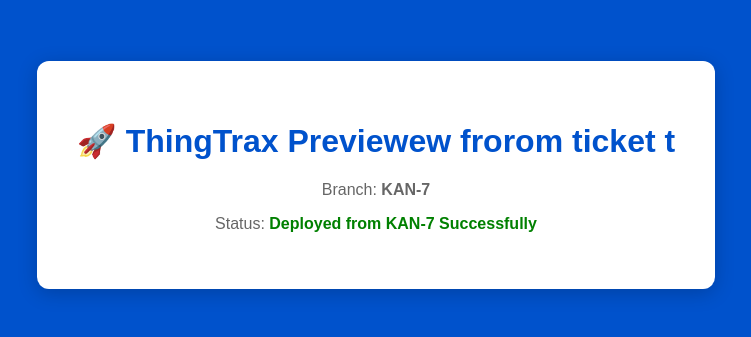
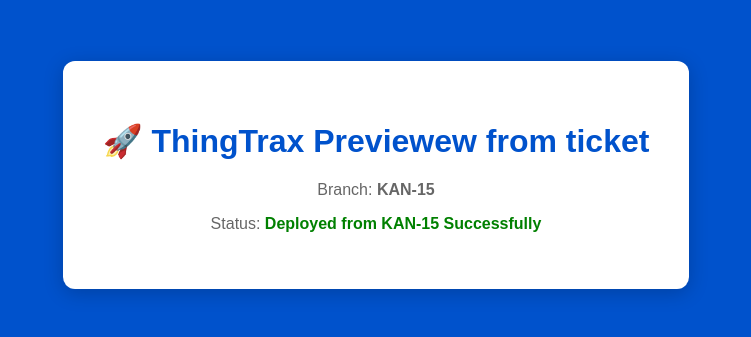
Before and after one commit to hteenvan/environment-preview, a website: page index.html in a window 1280 px wide. Shown: the part 225-562 px from the top of the page, without its empty margins (264-1015 px from the left). Drawn offline with Linux system fonts and the light colour scheme.

Commit message:
Update index.html

```diff
--- a/index.html
+++ b/index.html
@@ -27,9 +27,9 @@
 </head>
 <body>
   <div class="card">
-    <h1>🚀 ThingTrax Previewew frorom ticket t </h1>
-    <p>Branch: <strong id="branch">KAN-7</strong></p>
-    <p>Status: <strong style="color:green">Deployed from KAN-7 Successfully</strong></p>
+    <h1>🚀 ThingTrax Previewew from ticket </h1>
+    <p>Branch: <strong id="branch">KAN-15</strong></p>
+    <p>Status: <strong style="color:green">Deployed from KAN-15 Successfully</strong></p>
   </div>
 </body>
 </html>
```
